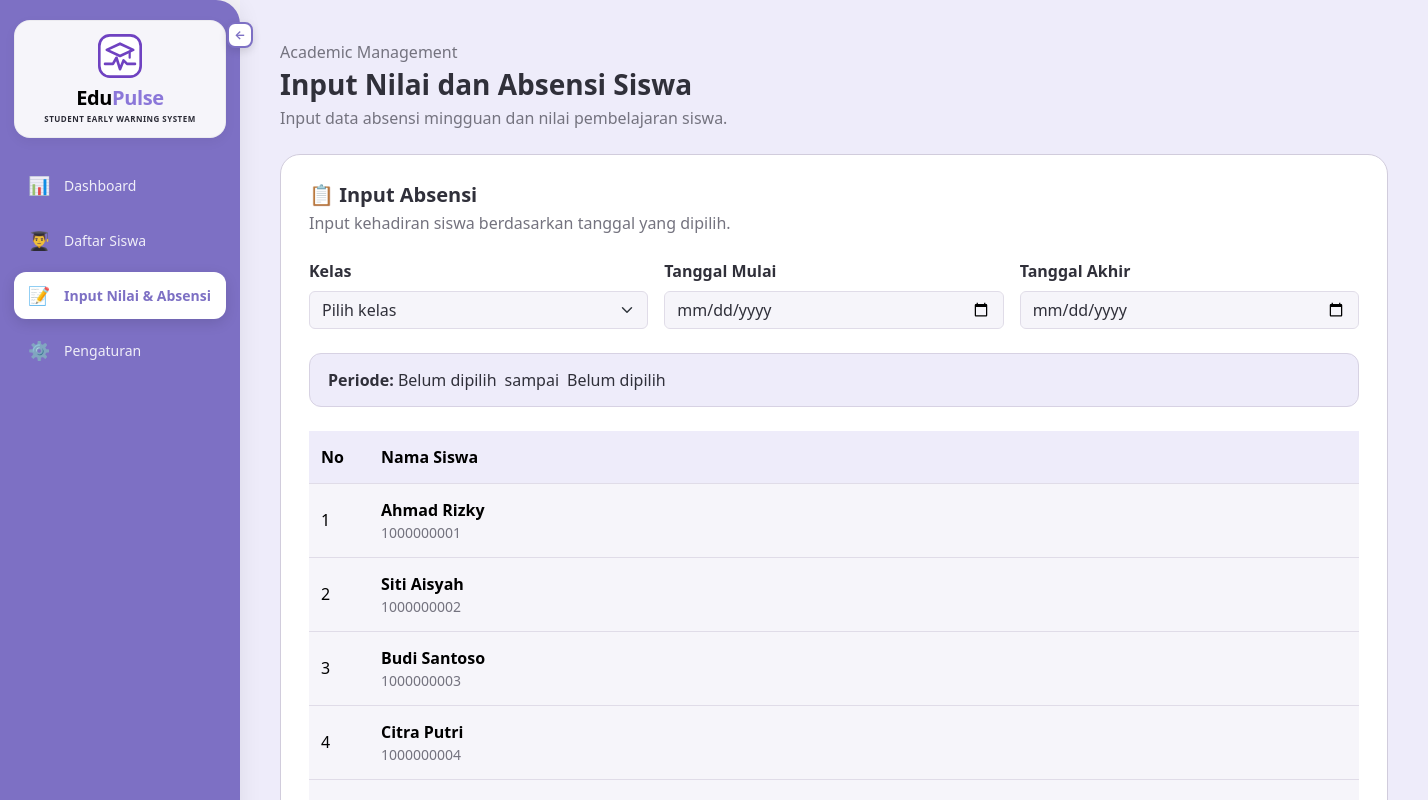
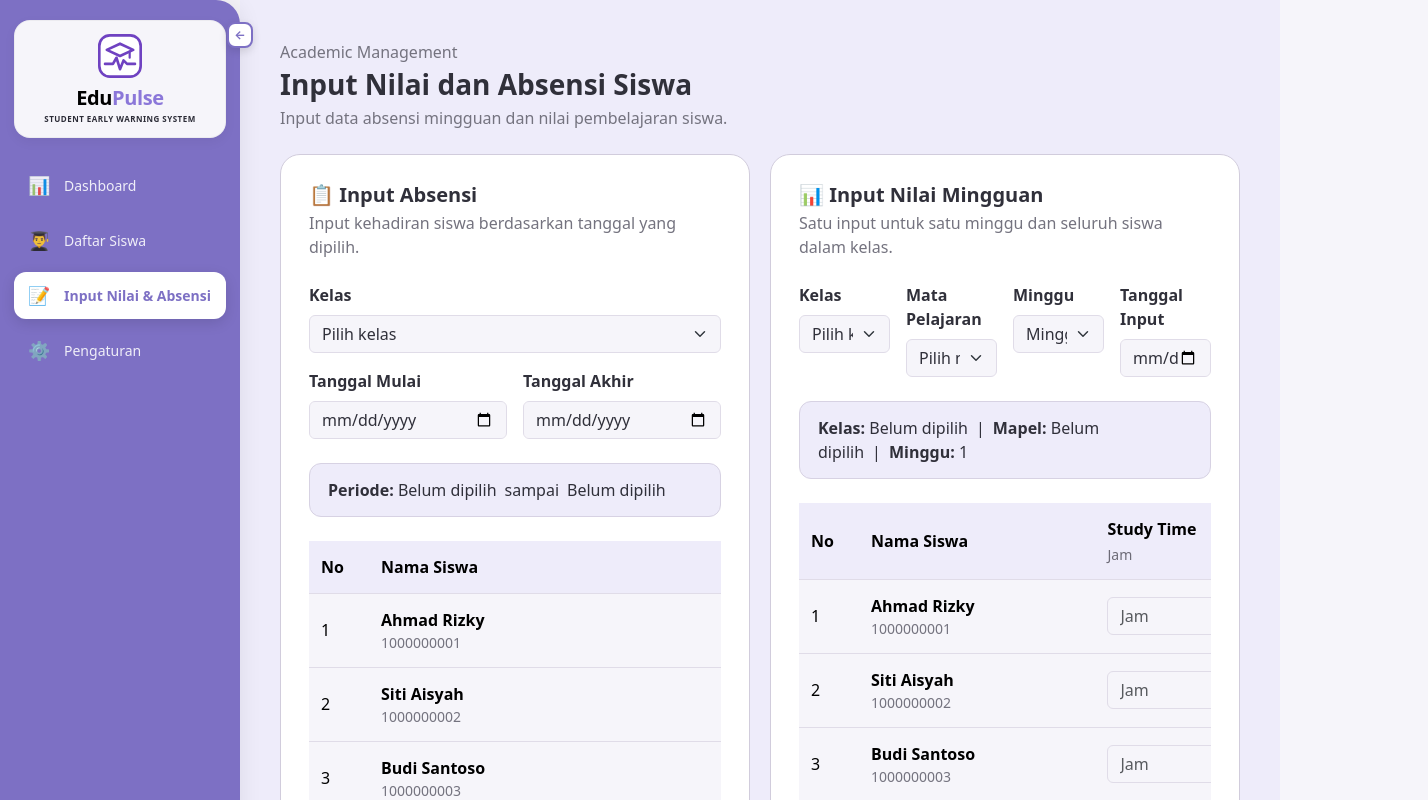
Before and after one commit to sutripnm/EduPulse-student-early-warning-web, a React (Vite) app: page /input-nilai-dan-absensi in a window 1280 px wide. Shown: the top 800 px of the page, 1428 px wide, since content can reach past the window. Built offline with nearby package versions, Linux system fonts and the light colour scheme.

Commit message:
update  tampilan (left n right) input nilai dan absen

```diff
--- a/src/components/Navbar.jsx
+++ b/src/components/Navbar.jsx
@@ -1,5 +1,5 @@
 import { Link } from "react-router-dom";
-import logo from "../assets/logo black.png";
+import logo from "../assets/gemini-svg.svg";
 import "../styles/navbar.css";
 
 function Navbar() {
--- a/src/components/input-nilai/AttendanceSection.jsx
+++ b/src/components/input-nilai/AttendanceSection.jsx
@@ -28,17 +28,24 @@ function AttendanceSection({
 
       {/* FILTER ABSENSI */}
 <div className="row g-3 mb-4">
-        <div className="col-md-4">
-          <label htmlFor="attendance-class" className="form-label fw-semibold">
+  <div className="col-12">
+    <label
+      htmlFor="attendance-class"
+      className="form-label fw-semibold"
+    >
       Kelas
     </label>
+
     <select
       id="attendance-class"
       className="form-select"
       value={attendanceClass}
-            onChange={(event) => setAttendanceClass(event.target.value)}
+      onChange={(event) =>
+        setAttendanceClass(event.target.value)
+      }
     >
       <option value="">Pilih kelas</option>
+
       {classOptions.map((option) => (
         <option key={option} value={option}>
           {option}
@@ -47,29 +54,41 @@ function AttendanceSection({
     </select>
   </div>
 
-        <div className="col-md-4">
-          <label htmlFor="start-date" className="form-label fw-semibold">
+  <div className="col-md-6">
+    <label
+      htmlFor="start-date"
+      className="form-label fw-semibold"
+    >
       Tanggal Mulai
     </label>
+
     <input
       type="date"
       id="start-date"
       className="form-control"
       value={startDate}
-            onChange={(event) => setStartDate(event.target.value)}
+      onChange={(event) =>
+        setStartDate(event.target.value)
+      }
     />
   </div>
 
-        <div className="col-md-4">
-          <label htmlFor="end-date" className="form-label fw-semibold">
+  <div className="col-md-6">
+    <label
+      htmlFor="end-date"
+      className="form-label fw-semibold"
+    >
       Tanggal Akhir
     </label>
+
     <input
       type="date"
       id="end-date"
       className="form-control"
       value={endDate}
-            onChange={(event) => setEndDate(event.target.value)}
+      onChange={(event) =>
+        setEndDate(event.target.value)
+      }
     />
   </div>
 </div>
--- a/src/components/login/LoginBrandPanel.jsx
+++ b/src/components/login/LoginBrandPanel.jsx
@@ -1,4 +1,4 @@
-import logo from "../../assets/logo purple.png";
+import logo from "../../assets/gemini-svg.svg";
 
 function LoginBrandPanel() {
   return (
--- a/src/pages/InputNilaiAbsensiPage.jsx
+++ b/src/pages/InputNilaiAbsensiPage.jsx
@@ -22,7 +22,8 @@ function InputNilaiAbsensiPage() {
               Input data absensi mingguan dan nilai pembelajaran siswa.
             </p>
           </header>
-
+            <div className="input-section-grid">
+              <div className="input-section-column">
                 <AttendanceSection
                   attendanceClass={attendanceForm.attendanceClass}
                   setAttendanceClass={attendanceForm.setAttendanceClass}
@@ -36,7 +37,9 @@ function InputNilaiAbsensiPage() {
                   onAttendanceChange={attendanceForm.handleAttendanceChange}
                   onSubmit={attendanceForm.handleAttendanceSubmit}
                 />
+              </div>
 
+              <div className="input-section-column">
                 <ScoreSection
                   scoreClass={scoreForm.scoreClass}
                   setScoreClass={scoreForm.setScoreClass}
@@ -51,6 +54,8 @@ function InputNilaiAbsensiPage() {
                   onSubmit={scoreForm.handleScoreSubmit}
                 />
               </div>
+            </div>
+        </div>
       </section>
     </main>
   );
--- a/src/services/api.js
+++ b/src/services/api.js
@@ -2,7 +2,7 @@ import axios from "axios";
 
 const api = axios.create({
   baseURL:
-    "https://02d1-156-230-191-173.ngrok-free.app/api",
+    "https://0a35-2402-8780-1018-c90c-9800-a1d9-4813-cf12.ngrok-free.app/api",
 });
 
 api.interceptors.request.use((config) => {
--- a/src/styles/input-nilai-dan-absensi.css
+++ b/src/styles/input-nilai-dan-absensi.css
@@ -290,3 +290,23 @@
   background-color: var(--edupulse-primary-hover);
   border-color: var(--edupulse-primary-hover);
 }
+
+/* =========================================================
+   INPUT NILAI & ABSENSI - TWO COLUMN LAYOUT
+   ========================================================= */
+
+.input-section-grid {
+  display: grid;
+  grid-template-columns: minmax(0, 1fr) minmax(0, 1fr);
+  gap: 20px;
+  align-items: start;
+}
+
+.input-section-column {
+  min-width: 0;
+}
+
+.input-section-column .input-data-card {
+  height: 100%;
+  margin-bottom: 0 !important;
+}
```
Also changed, not shown: src/assets/gemini-svg2.svg (added). Lines whose indentation alone changed are shown as unchanged.
